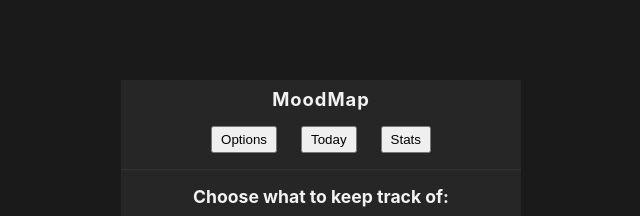
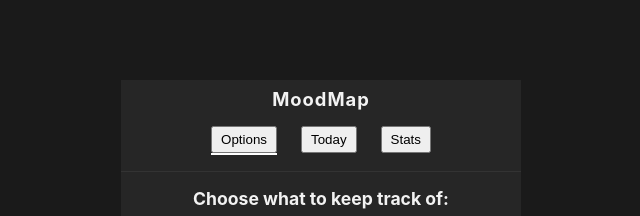
Before and after one commit to timsch3/MoodMap, a React (Create React App) app: page / in a window 1280 px wide. Shown: the top 216 px of the page, without its empty margins (319-959 px from the left). Built offline with nearby package versions, Linux system fonts and the light colour scheme.

Commit message:
added indicator for activePage to topNav

```diff
--- a/src/App.js
+++ b/src/App.js
@@ -34,7 +34,13 @@ function App() {
 
       <nav id="topNav">
         <ul>
-          <li>
+          <li
+            style={
+              activePage.type.name === "Options"
+                ? { borderBottom: "2.5px solid white" }
+                : { border: "none" }
+            }
+          >
             <button
               onClick={() => {
                 setActivePage(
@@ -45,7 +51,13 @@ function App() {
               Options
             </button>
           </li>
-          <li>
+          <li
+            style={
+              activePage.type.name === "Today"
+                ? { borderBottom: "2.5px solid white" }
+                : { border: "none" }
+            }
+          >
             <button
               onClick={() => {
                 setActivePage(<Today options={options} />);
@@ -54,7 +66,13 @@ function App() {
               Today
             </button>
           </li>
-          <li>
+          <li
+            style={
+              activePage.type.name === "Stats"
+                ? { borderBottom: "2.5px solid white" }
+                : { border: "none" }
+            }
+          >
             <button
               onClick={() => {
                 setActivePage(<Stats />);
```
